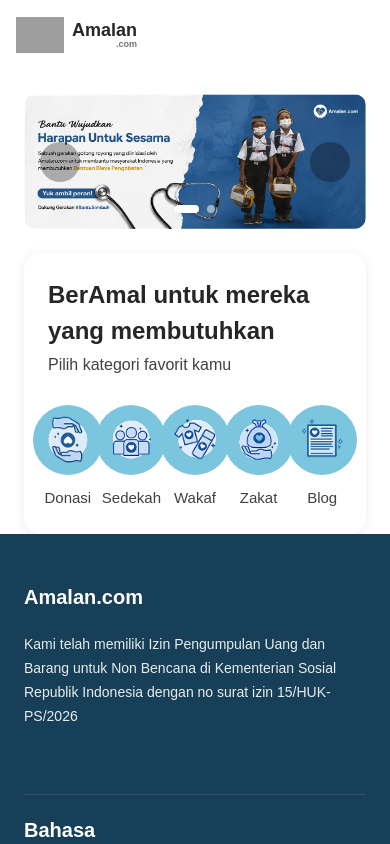
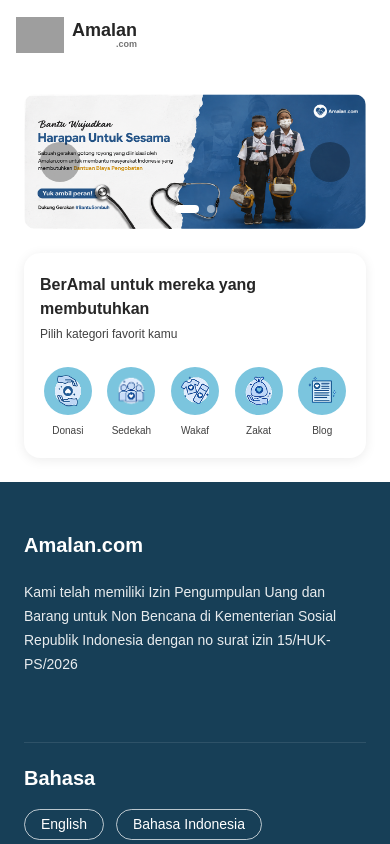
Before and after one commit to kevinefendy/website-profile-komunitas, a Next.js app: page / in a window 390 px wide. Shown: the top 844 px of the page. Built offline with nearby package versions, Linux system fonts and the light colour scheme; grey boxes are pictures that could not be loaded; some icons are missing.

Commit message:
style: membuat kategori homepage responsive

```diff
--- a/app/components/CategorySection.jsx
+++ b/app/components/CategorySection.jsx
@@ -31,34 +31,34 @@
 
 export default function CategorySection() {
   return (
-    <section className="mx-auto max-w-[1280px] px-6">
-      <div className="rounded-2xl bg-white px-6 py-6 shadow-[0_2px_12px_rgba(0,0,0,0.08)]">
-        <h2 className="text-[24px] font-bold text-neutral-800">
+    <section className="mx-auto max-w-[1280px] px-6 pb-6">
+      <div className="rounded-2xl bg-white px-4 py-5 shadow-[0_2px_12px_rgba(0,0,0,0.08)] sm:px-6">
+        <h2 className="text-[16px] font-bold text-neutral-800 sm:text-[20px] lg:text-[24px]">
           BerAmal untuk mereka yang membutuhkan
         </h2>
 
-        <p className="mt-1 text-[16px] text-neutral-700">
+        <p className="mt-1 text-[12px] text-neutral-700 sm:text-[14px] lg:text-[16px]">
           Pilih kategori favorit kamu
         </p>
 
-        <div className="mt-7 grid grid-cols-5 gap-6">
+        <div className="mt-6 grid grid-cols-5 gap-2 sm:gap-4 lg:gap-6">
           {categories.map((category) => (
             <Link
               key={category.name}
               href={category.href}
-              className="group flex flex-col items-center gap-3"
+              className="group flex min-w-0 flex-col items-center gap-2"
             >
-              <div className="flex h-[70px] w-[70px] items-center justify-center rounded-full bg-[#7BC5DE] transition group-hover:scale-105">
+              <div className="flex h-[48px] w-[48px] items-center justify-center rounded-full bg-[#7BC5DE] transition group-hover:scale-105 sm:h-[58px] sm:w-[58px] lg:h-[70px] lg:w-[70px]">
                 <Image
                   src={category.icon}
                   alt={category.name}
                   width={50}
                   height={50}
-                  className="h-[50px] w-[50px] object-contain"
+                  className="h-[34px] w-[34px] object-contain sm:h-[42px] sm:w-[42px] lg:h-[50px] lg:w-[50px]"
                 />
               </div>
 
-              <span className="text-[15px] font-medium text-neutral-700 transition group-hover:text-sky-500">
+              <span className="text-center text-[10px] font-medium text-neutral-700 transition group-hover:text-sky-500 sm:text-[12px] lg:text-[15px]">
                 {category.name}
               </span>
             </Link>
```
